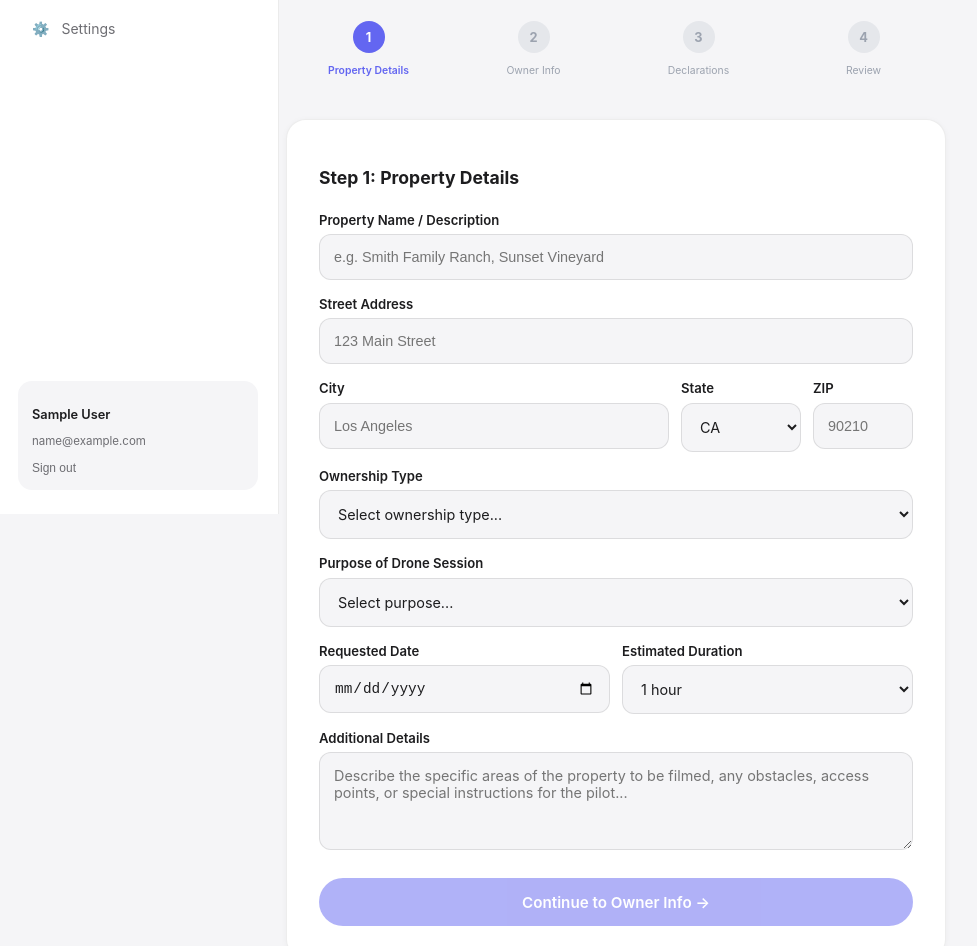
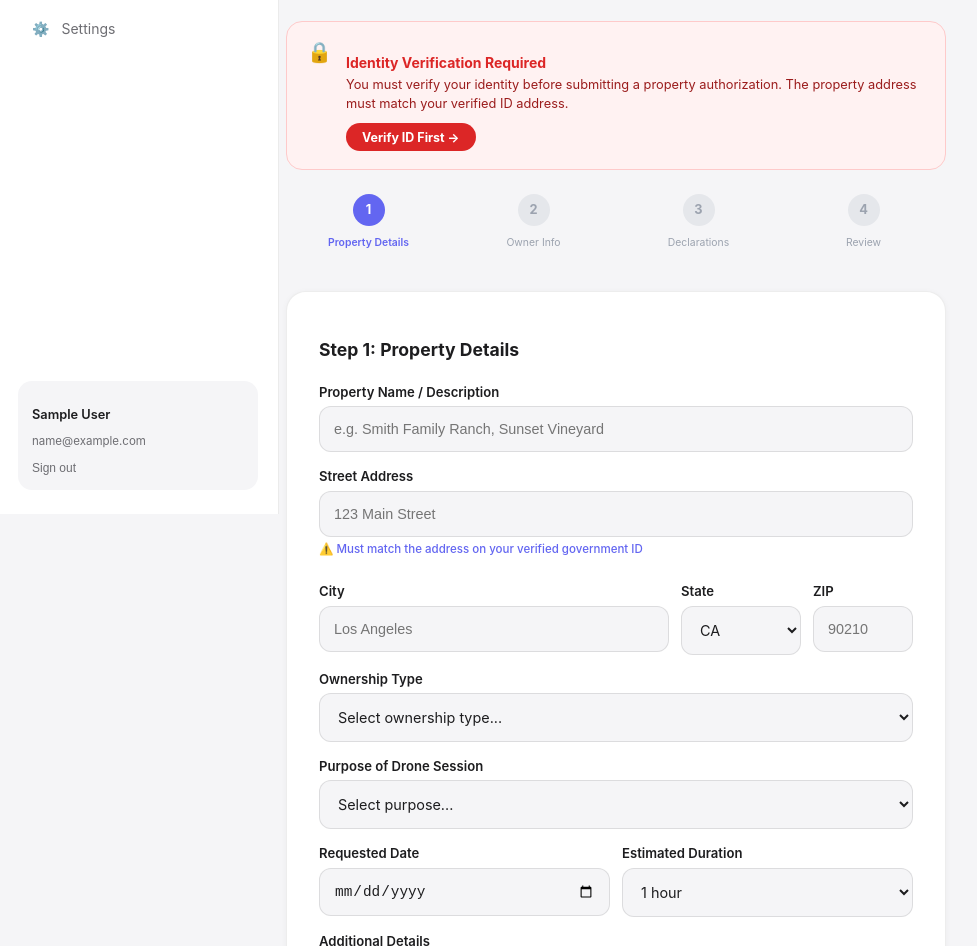
Before and after one commit to smillincc/Owletix, a Next.js app in the folder apps/web/: page /property-authorization/new in a window 1280 px wide. Shown: the part 286-1232 px from the top of the page, without its empty margins (2-979 px from the left). Built offline with nearby package versions, Linux system fonts and the light colour scheme; sample sign-in values are in the browser's storage.

Commit message:
feat: property auth requires ID verification and address must match ID

```diff
--- a/apps/web/src/app/property-authorization/new/page.tsx
+++ b/apps/web/src/app/property-authorization/new/page.tsx
@@ -124,6 +124,28 @@ export default function PropertyAuthPage() {
             </p>
           </div>
 
+          {/* ID Address Match Warning */}
+          {user?.identityVerificationStatus !== 'VERIFIED' && (
+            <div style={{ backgroundColor:'#fff2f2', border:'1px solid #fecaca', borderRadius:'1rem', padding:'1.1rem 1.25rem', marginBottom:'1.5rem', display:'flex', gap:'0.875rem' }}>
+              <span style={{ fontSize:'1.25rem', flexShrink:0 }}>🔒</span>
+              <div>
+                <p style={{ fontWeight:'700', color:'#dc2626', fontSize:'0.875rem', marginBottom:'0.25rem' }}>Identity Verification Required</p>
+                <p style={{ fontSize:'0.8rem', color:'#9b1c1c', lineHeight:'1.5', margin:0 }}>You must verify your identity before submitting a property authorization. The property address must match your verified ID address.</p>
+                <a href="/customer/verify" style={{ display:'inline-block', marginTop:'0.625rem', backgroundColor:'#dc2626', color:'#fff', textDecoration:'none', padding:'0.4rem 1rem', borderRadius:'980px', fontSize:'0.78rem', fontWeight:'700' }}>Verify ID First →</a>
+              </div>
+            </div>
+          )}
+
+          {user?.identityVerificationStatus === 'VERIFIED' && (
+            <div style={{ backgroundColor:'#ecfdf5', border:'1px solid #a7f3d0', borderRadius:'1rem', padding:'1rem 1.25rem', marginBottom:'1.5rem', display:'flex', gap:'0.875rem', alignItems:'center' }}>
+              <span style={{ fontSize:'1.25rem' }}>✅</span>
+              <div>
+                <p style={{ fontWeight:'700', color:'#059669', fontSize:'0.875rem', marginBottom:'0.15rem' }}>Identity Verified</p>
+                <p style={{ fontSize:'0.78rem', color:'#065f46', margin:0 }}>The property address you enter must match the address on your verified government ID. Our team will cross-check this during review.</p>
+              </div>
+            </div>
+          )}
+
           {/* Progress steps */}
           <div style={{ display:'flex', gap:'0', marginBottom:'2rem' }}>
             {['Property Details','Owner Info','Declarations','Review'].map((s, i) => (
@@ -152,6 +174,7 @@ export default function PropertyAuthPage() {
                   <label style={{ display:'block', fontSize:'0.82rem', fontWeight:'600', color:'#1d1d1f', marginBottom:'0.4rem' }}>Street Address</label>
                   <input value={form.address} onChange={e => update('address', e.target.value)} placeholder="123 Main Street"
                     style={{ width:'100%', backgroundColor:'#f5f5f7', border:'1px solid rgba(0,0,0,0.1)', borderRadius:'0.75rem', padding:'0.875rem', color:'#1d1d1f', fontSize:'0.9rem', outline:'none', boxSizing:'border-box' as const }} />
+                  <p style={{ fontSize:'0.72rem', color:'#6366f1', marginTop:'0.3rem', fontWeight:'500' }}>⚠️ Must match the address on your verified government ID</p>
                 </div>
                 <div style={{ display:'grid', gridTemplateColumns:'1fr 120px 100px', gap:'0.75rem' }}>
                   <div>
@@ -217,9 +240,9 @@ export default function PropertyAuthPage() {
                     style={{ width:'100%', backgroundColor:'#f5f5f7', border:'1px solid rgba(0,0,0,0.1)', borderRadius:'0.75rem', padding:'0.875rem', color:'#1d1d1f', fontSize:'0.9rem', outline:'none', resize:'vertical' as const, fontFamily:'inherit', boxSizing:'border-box' as const }} />
                 </div>
               </div>
-              <button onClick={() => setStep(2)} disabled={!form.propertyName||!form.address||!form.city||!form.ownershipType||!form.purpose}
+              <button onClick={() => setStep(2)} disabled={!form.propertyName||!form.address||!form.city||!form.ownershipType||!form.purpose||user?.identityVerificationStatus!=='VERIFIED'}
                 style={{ width:'100%', backgroundColor:'#6366f1', color:'#fff', border:'none', borderRadius:'980px', padding:'0.9rem', fontSize:'0.95rem', fontWeight:'600', cursor:'pointer', opacity:!form.propertyName||!form.address||!form.city||!form.ownershipType||!form.purpose?0.5:1, fontFamily:'inherit', marginTop:'1.5rem' }}>
-                Continue to Owner Info →
+                {user?.identityVerificationStatus !== 'VERIFIED' ? '🔒 Verify ID First' : 'Continue to Owner Info →'}
               </button>
             </div>
           )}
```
